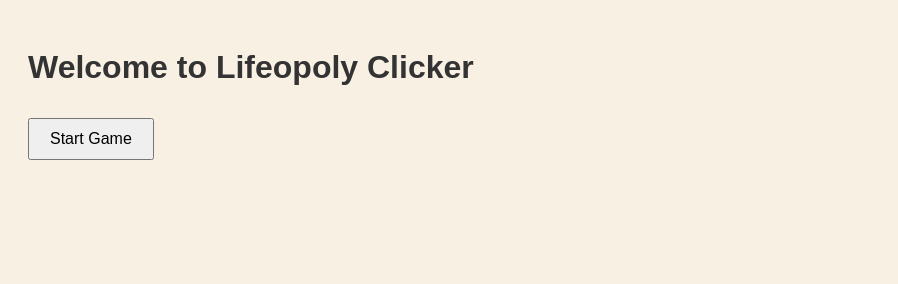
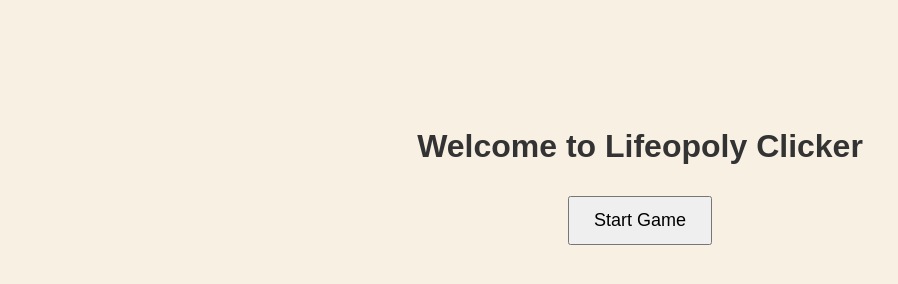
Before and after one commit to Koozchma/Life, a plain HTML site: page index.html in a window 1280 px wide. Shown: the whole page, without its empty margins (0-898 px from the left). Drawn offline with Linux system fonts and the light colour scheme.

Commit message:
Update style.css

```diff
--- a/style.css
+++ b/style.css
@@ -3,6 +3,17 @@ body {
   background-color: #f8f0e3;
   color: #333;
   padding: 20px;
+}
+
+#start-screen {
+  text-align: center;
+  margin-top: 100px;
+}
+
+#start-button {
+  font-size: 18px;
+  padding: 12px 24px;
+  cursor: pointer;
 }
 
 #game {
@@ -18,4 +29,5 @@ button {
   padding: 10px 20px;
   margin: 10px 0;
   font-size: 16px;
+  cursor: pointer;
 }
```
